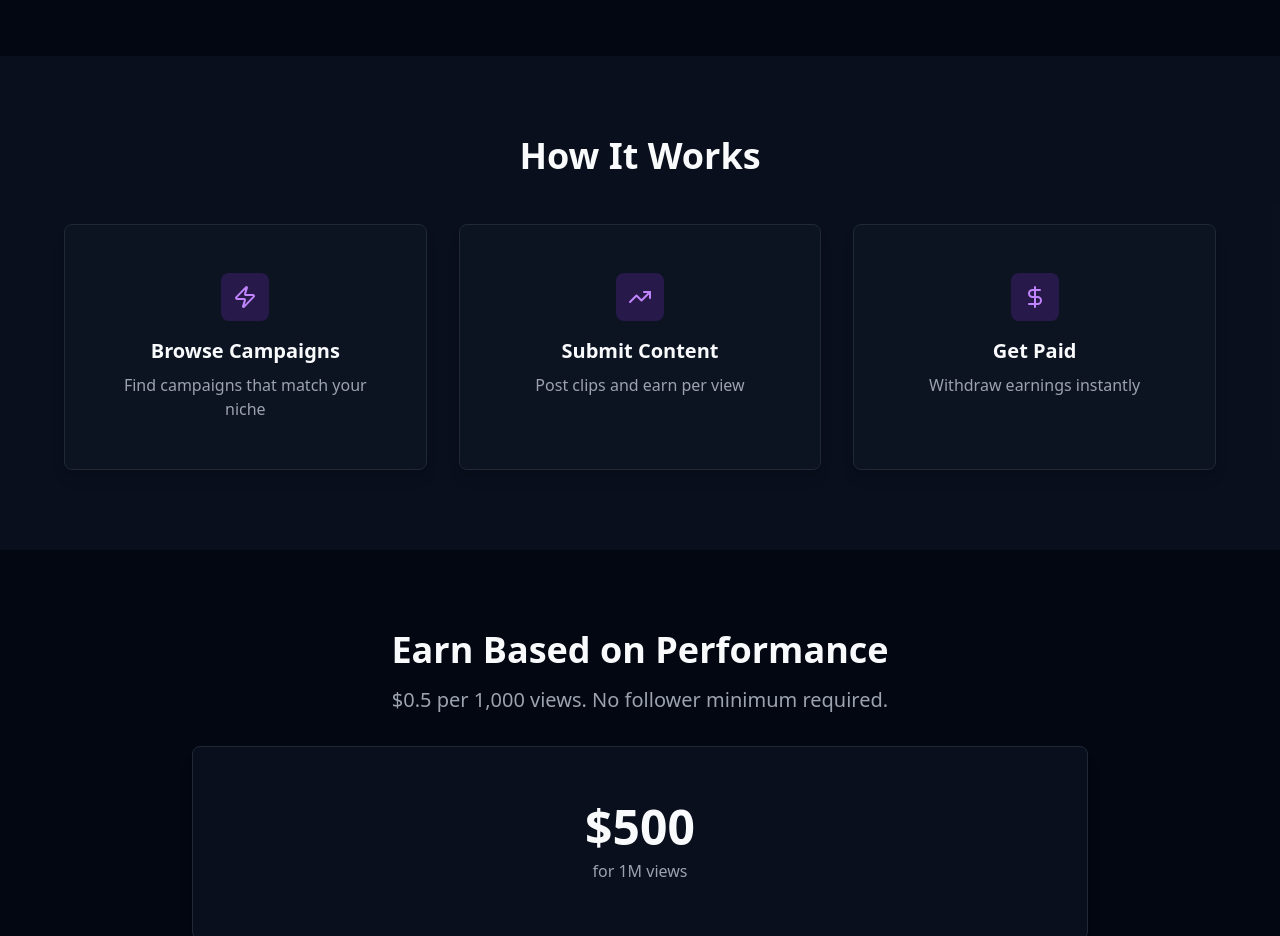
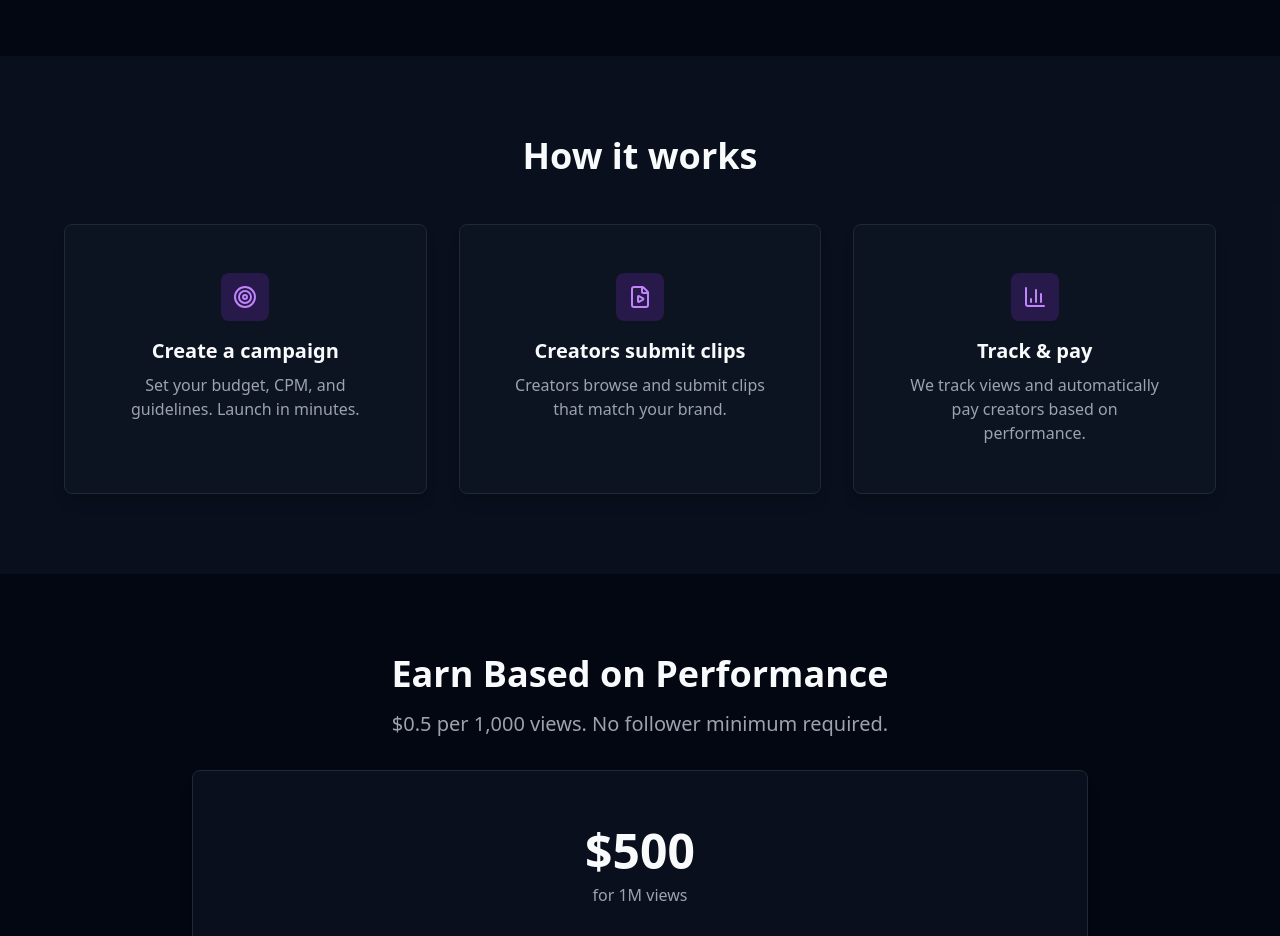
Before and after one commit to Clips-coder/clips, a Next.js app: page / in a window 1280 px wide. Shown: the part 1320-2256 px from the top of the page. Built offline with nearby package versions, Linux system fonts and the light colour scheme.

Commit message:
Update How It Works section with new content from reference image
Co-authored-by: Cursor <cursoragent@cursor.com>

```diff
--- a/app/page.tsx
+++ b/app/page.tsx
@@ -1,6 +1,6 @@
 import { Button } from "@/components/ui/button";
 import { Card, CardContent } from "@/components/ui/card";
-import { ArrowRight, TrendingUp, Users, Zap, DollarSign } from "lucide-react";
+import { ArrowRight, TrendingUp, Users, Zap, DollarSign, Target, FileVideo, BarChart3 } from "lucide-react";
 
 export default function LandingPage() {
   return (
@@ -199,12 +199,24 @@ export default function LandingPage() {
       {/* How it works */}
       <section className="py-20 px-6 bg-gray-900/50">
         <div className="max-w-6xl mx-auto">
-          <h2 className="text-4xl font-bold text-center mb-12">How It Works</h2>
+          <h2 className="text-4xl font-bold text-center mb-12">How it works</h2>
           <div className="grid md:grid-cols-3 gap-8">
             {[
-              { icon: Zap, title: "Browse Campaigns", desc: "Find campaigns that match your niche" },
-              { icon: TrendingUp, title: "Submit Content", desc: "Post clips and earn per view" },
-              { icon: DollarSign, title: "Get Paid", desc: "Withdraw earnings instantly" },
+              {
+                icon: Target,
+                title: "Create a campaign",
+                desc: "Set your budget, CPM, and guidelines. Launch in minutes."
+              },
+              {
+                icon: FileVideo,
+                title: "Creators submit clips",
+                desc: "Creators browse and submit clips that match your brand."
+              },
+              {
+                icon: BarChart3,
+                title: "Track & pay",
+                desc: "We track views and automatically pay creators based on performance."
+              },
             ].map((step, i) => {
               const Icon = step.icon;
               return (
```
